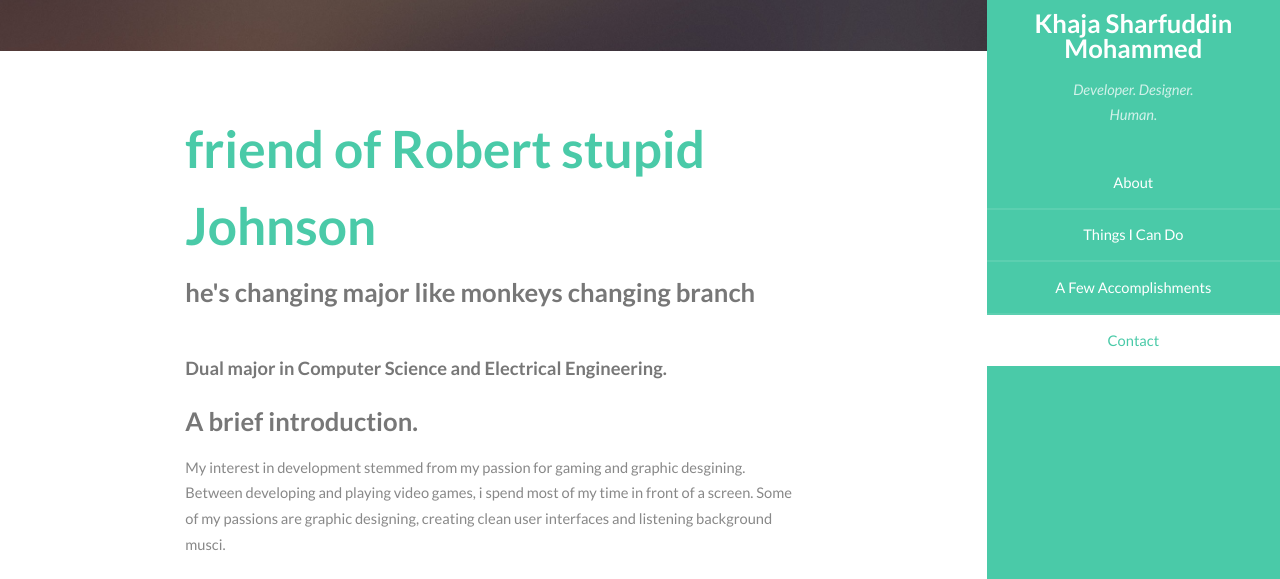
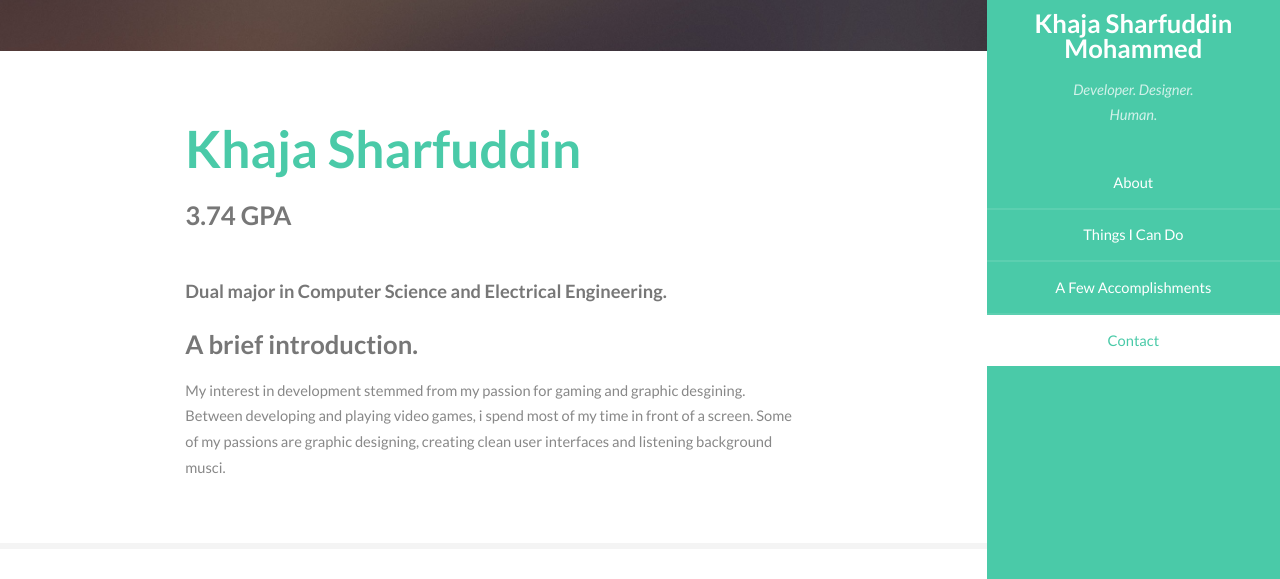
Before and after one commit to KhajaSharfuddin/khajasharfuddin.github.io, a plain HTML site: page index.html in a window 1280 px wide. Shown: the part 169-748 px from the top of the page. Drawn offline with Linux system fonts and the light colour scheme.

Commit message:
sec5hide

```diff
--- a/index.html
+++ b/index.html
@@ -48,8 +48,8 @@
 							<section id="one">
 								<div class="container">
 									<header class="major">
-										<h2>friend of Robert stupid Johnson</h2>
-										<p>he's changing major like monkeys changing branch</br>
+										<h2>Khaja Sharfuddin</h2>
+										<p>3.74 GPA</br>
 										<h4>Dual major in Computer Science and Electrical Engineering.</h4></p>
 									</header>
 									<h3>A brief introduction.</h3>
@@ -133,7 +133,7 @@
 							</section>
 
 						<!-- Five -->
-						<
+					<!--	<
 							<section id="five">
 								<div class="container">
 									<h3>Elements</h3>
```
